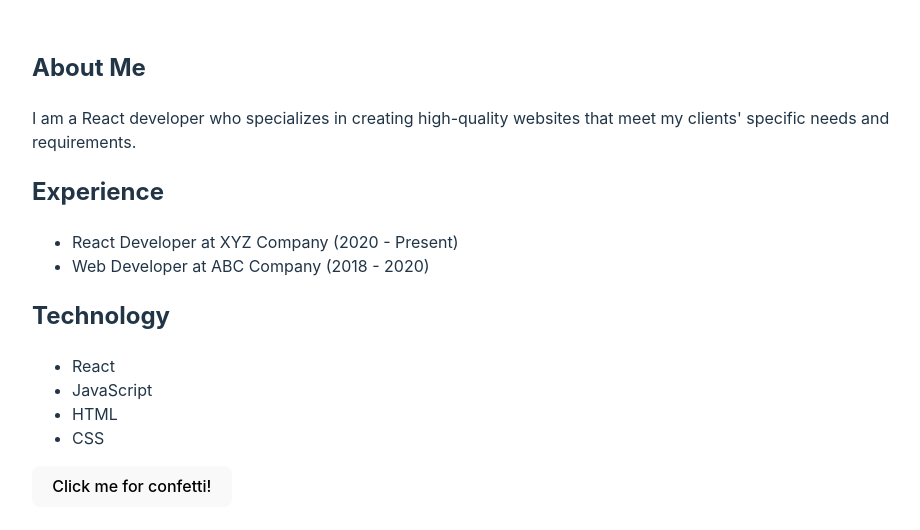
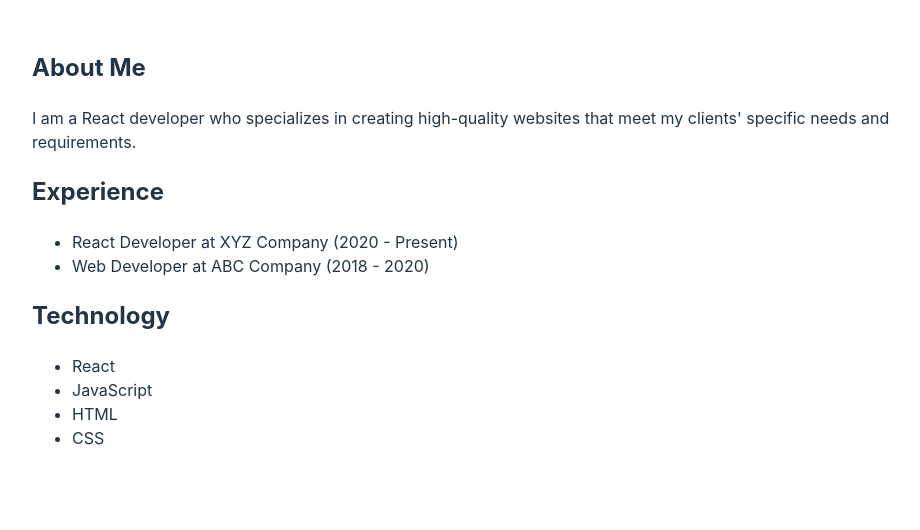
Before and after one commit to kennydl-elvia/auto-gpt-page, a React (Vite) app: page / in a window 1280 px wide. Shown: the top 530 px of the page, without its empty margins (160-1080 px from the left). Built offline with nearby package versions, Linux system fonts and the light colour scheme.

Commit message:
Revert stupid implementation by AI "AutoGpt: Added ConfettiButton component to App component"
This reverts commit 43459ffc881dbac8cd78a6d6af48c3261ce40624.

```diff
--- a/src/App.jsx
+++ b/src/App.jsx
@@ -2,7 +2,6 @@ import './App.css';
 import AboutMe from './components/AboutMe';
 import Experience from './components/Experience';
 import Technology from './components/Technology';
-import ConfettiButton from './components/ConfettiButton';
 
 function App() {
   return (
@@ -10,7 +9,6 @@ function App() {
       <AboutMe />
       <Experience />
       <Technology />
-      <ConfettiButton />
     </div>
   );
 }
--- a/src/components/ConfettiButton.jsx
+++ /dev/null
@@ -1,22 +0,0 @@
-import React from 'react';
-import Confetti from 'react-confetti';
-
-function ConfettiButton() {
-  const [showConfetti, setShowConfetti] = React.useState(false);
-
-  const handleClick = () => {
-    setShowConfetti(true);
-    setTimeout(() => {
-      setShowConfetti(false);
-    }, 2000);
-  };
-
-  return (
-    <div>
-      <button onClick={handleClick}>Click me for confetti!</button>
-      {showConfetti && <Confetti width={window.innerWidth} height={window.innerHeight} />}
-    </div>
-  );
-}
-
-export default ConfettiButton;
```
